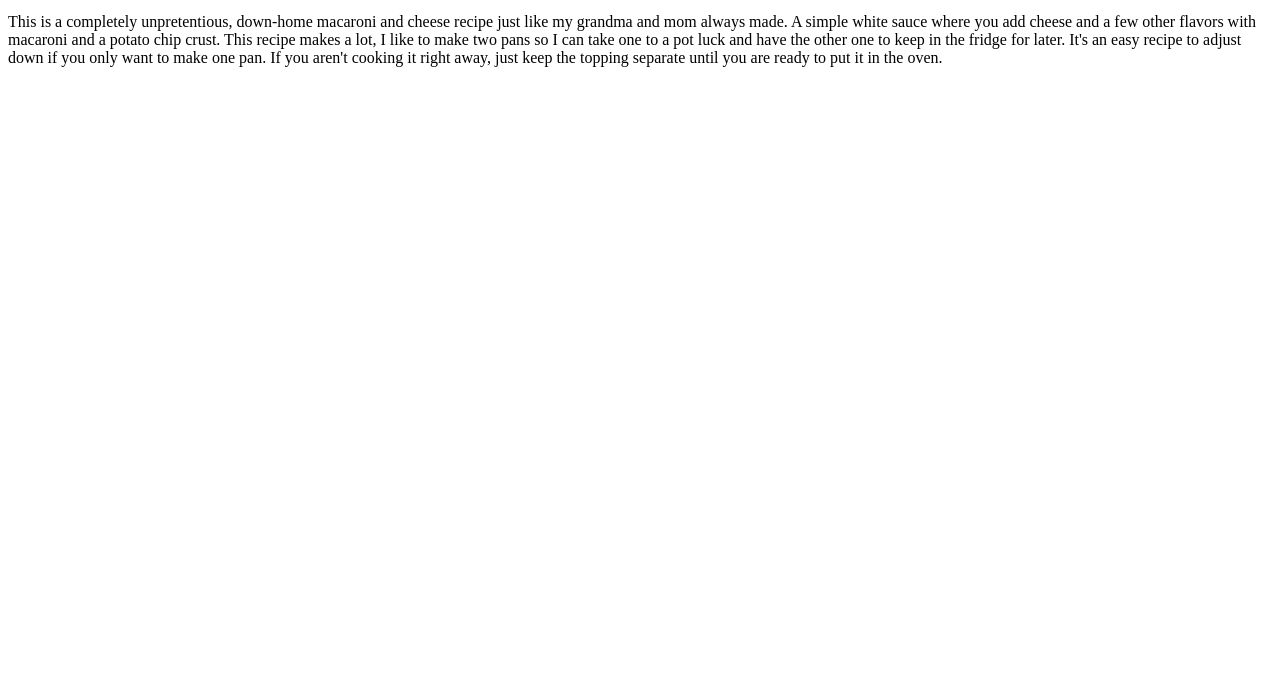
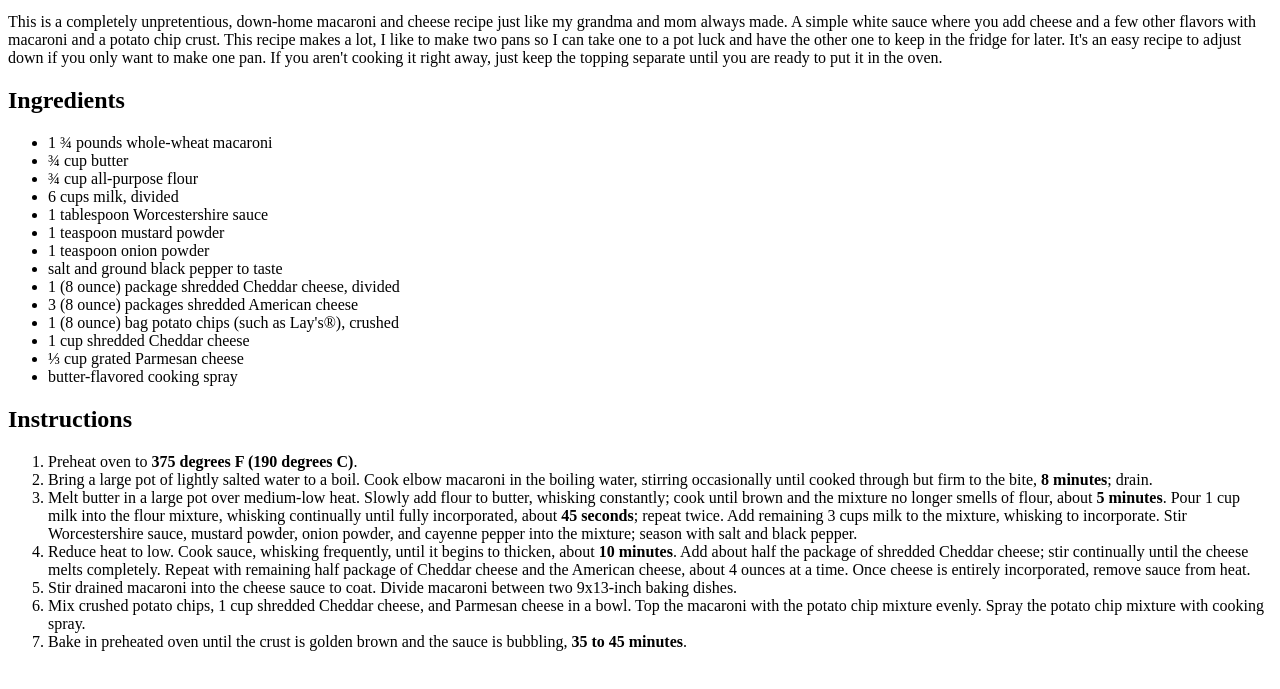
Before and after one commit to Arranu/Proj1-Recipes, a plain HTML site: page recipes/mac-n-cheese.html in a window 1280 px wide. Shown: the part 101-790 px from the top of the page. Drawn offline with Linux system fonts and the light colour scheme.

Commit message:
add ulist ingredients olist instructions

```diff
--- a/recipes/mac-n-cheese.html
+++ b/recipes/mac-n-cheese.html
@@ -15,5 +15,35 @@
       other one to keep in the fridge for later. It's an easy recipe to adjust down if
       you only want to make one pan. If you aren't cooking it right away, just keep the
       topping separate until you are ready to put it in the oven.</p>
+    <h2>Ingredients</h2>
+    <ul>
+        <li>1 ¾ pounds whole-wheat macaroni</li>
+        <li>¾ cup butter</li>
+        <li>¾ cup all-purpose flour</li>
+        <li>6 cups milk, divided</li>
+        <li>1 tablespoon Worcestershire sauce</li>
+        <li>1 teaspoon mustard powder</li>
+        <li>1 teaspoon onion powder</li>
+        <li>salt and ground black pepper to taste</li>
+        <li>1 (8 ounce) package shredded Cheddar cheese, divided</li>
+        <li>3 (8 ounce) packages shredded American cheese</li>
+        <li>1 (8 ounce) bag potato chips (such as Lay's®), crushed</li>
+        <li>1 cup shredded Cheddar cheese</li>
+        <li>⅓ cup grated Parmesan cheese</li>
+        <li>butter-flavored cooking spray</li>
+    </ul>
+    <h2>Instructions</h2>
+    <ol>
+        <li>Preheat oven to <strong>375 degrees F (190 degrees C)</strong>.</li>
+        <li>Bring a large pot of lightly salted water to a boil. Cook elbow macaroni in the boiling water, stirring occasionally until cooked through but firm to the bite, <strong>8 minutes</strong>; drain.</li>
+        <li>Melt butter in a large pot over medium-low heat. Slowly add flour to butter, whisking constantly; cook until brown and the mixture no longer smells of flour, about <strong>5 minutes</strong>. Pour 1 cup milk into the
+             flour mixture, whisking continually until fully incorporated, about <strong>45 seconds</strong>; repeat twice. Add remaining 3 cups milk to the mixture, whisking to incorporate. Stir Worcestershire sauce, mustard powder,
+              onion powder, and cayenne pepper into the mixture; season with salt and black pepper.</li>
+        <li>Reduce heat to low. Cook sauce, whisking frequently, until it begins to thicken, about <strong>10 minutes</strong>. Add about half the package of shredded Cheddar cheese; stir continually until the cheese melts completely. Repeat with remaining
+             half package of Cheddar cheese and the American cheese, about 4 ounces at a time. Once cheese is entirely incorporated, remove sauce from heat.</li>
+        <li>Stir drained macaroni into the cheese sauce to coat. Divide macaroni between two 9x13-inch baking dishes.</li>
+        <li>Mix crushed potato chips, 1 cup shredded Cheddar cheese, and Parmesan cheese in a bowl. Top the macaroni with the potato chip mixture evenly. Spray the potato chip mixture with cooking spray.</li>
+        <li>Bake in preheated oven until the crust is golden brown and the sauce is bubbling, <strong>35 to 45 minutes</strong>.</li>
+    </ol>
 </body>
 </html>
```
